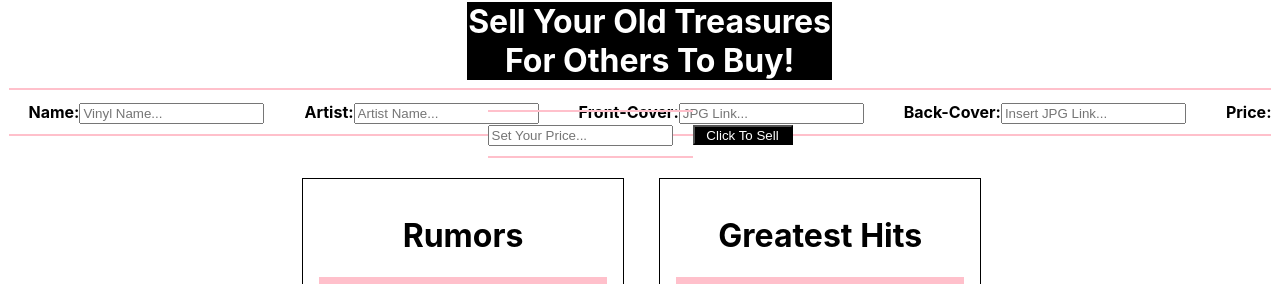
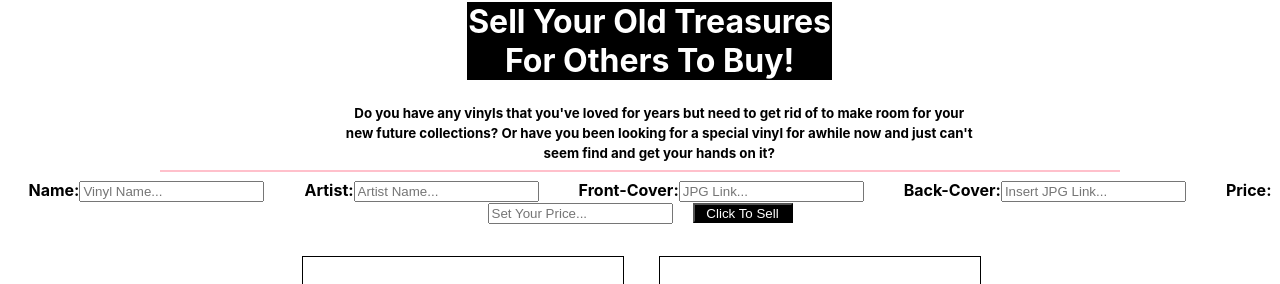
Before and after one commit to JustenBass/vinyls-brooklyn, a React (Create React App) app: page /add-vinyl in a window 1280 px wide. Shown: the part 125-409 px from the top of the page. Built offline with nearby package versions, Linux system fonts and the light colour scheme; data requests are answered from the project's data file.

Commit message:
commit message

```diff
--- a/db.json
+++ b/db.json
@@ -4,7 +4,7 @@
       "id": 1,
       "name": "Endless Summer",
       "frontCover": "https://encrypted-tbn0.gstatic.com/shopping?q=tbn:ANd9GcS5z5A1z1K9UsQvfBDd-C9gs065H-3Tz0-5ItecgefhrVtsdKexj7FNalu6RonxmX_0uNmGH0B1Ny5PsZYr9PZF9At-4an0rgtAsz690YBpNxBZDRJyqJ-xGA",
-      "backCover": "https://m.media-amazon.com/images/I/519DpQeHU5L._SL1500_.jpg",
+      "backCover": "https://m.media-amazon.com/images/I/51zscmHUQbS._AC_SX679_.jpg",
       "artist": "Miley Cyrus",
       "price": 40,
       "comingSoon": true,
@@ -24,7 +24,7 @@
       "id": 3,
       "name": "1989",
       "frontCover": "https://i.ebayimg.com/images/g/l8YAAOSwkvBhz-Ar/s-l500.jpg",
-      "backCover": "https://m.media-amazon.com/images/I/61+TFRitUqL.jpg",
+      "backCover": "https://m.media-amazon.com/images/I/71YyEKnmYoL._SX522_.jpg",
       "artist": "Taylor Swift",
       "price": 30,
       "comingSoon": false,
@@ -34,7 +34,7 @@
       "id": 4,
       "name": "30",
       "frontCover": "https://i.ebayimg.com/images/g/CAkAAOSwG8BhaMGo/s-l500.jpg",
-      "backCover": "https://m.media-amazon.com/images/I/61tQmRICpjL._SL1500_.jpg",
+      "backCover": "https://m.media-amazon.com/images/I/41KOqQ8yIpL.jpg",
       "artist": "Adele",
       "price": 18,
       "comingSoon": false,
--- a/src/components/AddForm.js
+++ b/src/components/AddForm.js
@@ -36,7 +36,7 @@ function AddForm({handleAddVinyl, vinylData}){
 
 
     return(
-        <div>
+        <>
              <form onSubmit={handleSubmit}>
       <label
       className="add-form-label"
@@ -106,7 +106,7 @@ function AddForm({handleAddVinyl, vinylData}){
 
                 <button
                 type="submit"
-                className="button-add-form"
+                className="add-form-button"
                 >
                   Click To Sell
                   </button>
@@ -115,7 +115,7 @@ function AddForm({handleAddVinyl, vinylData}){
             <div>
 
             </div>
-        </div>
+        </>
     )
 }
 
--- a/src/components/AddVinyl.js
+++ b/src/components/AddVinyl.js
@@ -7,10 +7,27 @@ function AddVinyl({vinylData, handleAddVinyl}){
     vinylData.slice(6, vinylData.length)
 
     return(
-        <div>
-             <div className="about-header">
+        <>
+        <div className="about-header">
             <h1>Sell Your Old Treasures For Others To Buy!</h1>
         </div>
+
+        <div className="about-text-area">
+            <center>
+                <article>
+                    <small>
+                        <b>
+                        Do you have any vinyls that you've loved for years but need to get rid
+                        of to make room for your new future collections? Or have you been looking
+                        for a special vinyl for awhile now and just can't seem find and get your hands
+                        on it?
+                        </b>
+                    </small>
+                </article>
+            </center>
+        </div>
+        <hr className="underline-add-vinyl-text"/>
+
             <AddForm
             handleAddVinyl={handleAddVinyl}
             vinylData={vinylData}
@@ -22,7 +39,7 @@ function AddVinyl({vinylData, handleAddVinyl}){
             vinylData={vinyl}
             />
             ))}
-        </div>
+        </>
     )
 }
 
--- a/src/index.css
+++ b/src/index.css
@@ -66,16 +66,22 @@ code {
   width: 100px;
 }
 
+.underline-add-vinyl-text{
+  height:  2px;
+  width: 75%;
+  background-color: pink;
+  border: solid 0px;
+}
+
 .add-form-label{
   width: 50%;
   padding: 12px 20px;
   margin: 8px 0;
   box-sizing: border-box;
-  border-top: 2px solid pink;
-  border-bottom: 2px solid pink;
 }
 
-.button-add-form{
+
+.add-form-button{
   background-color: black;
   color: white;
   height: 20px;
```
